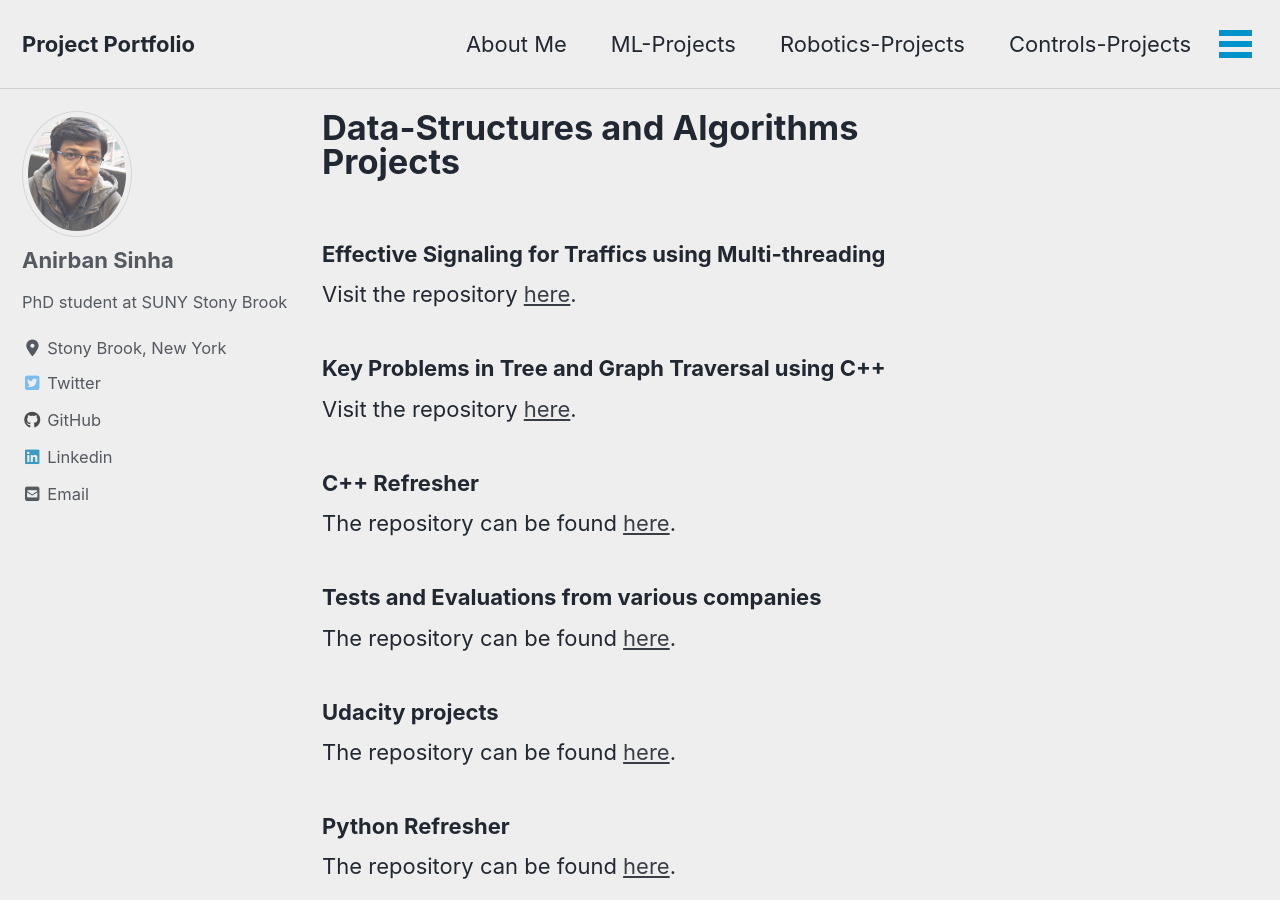
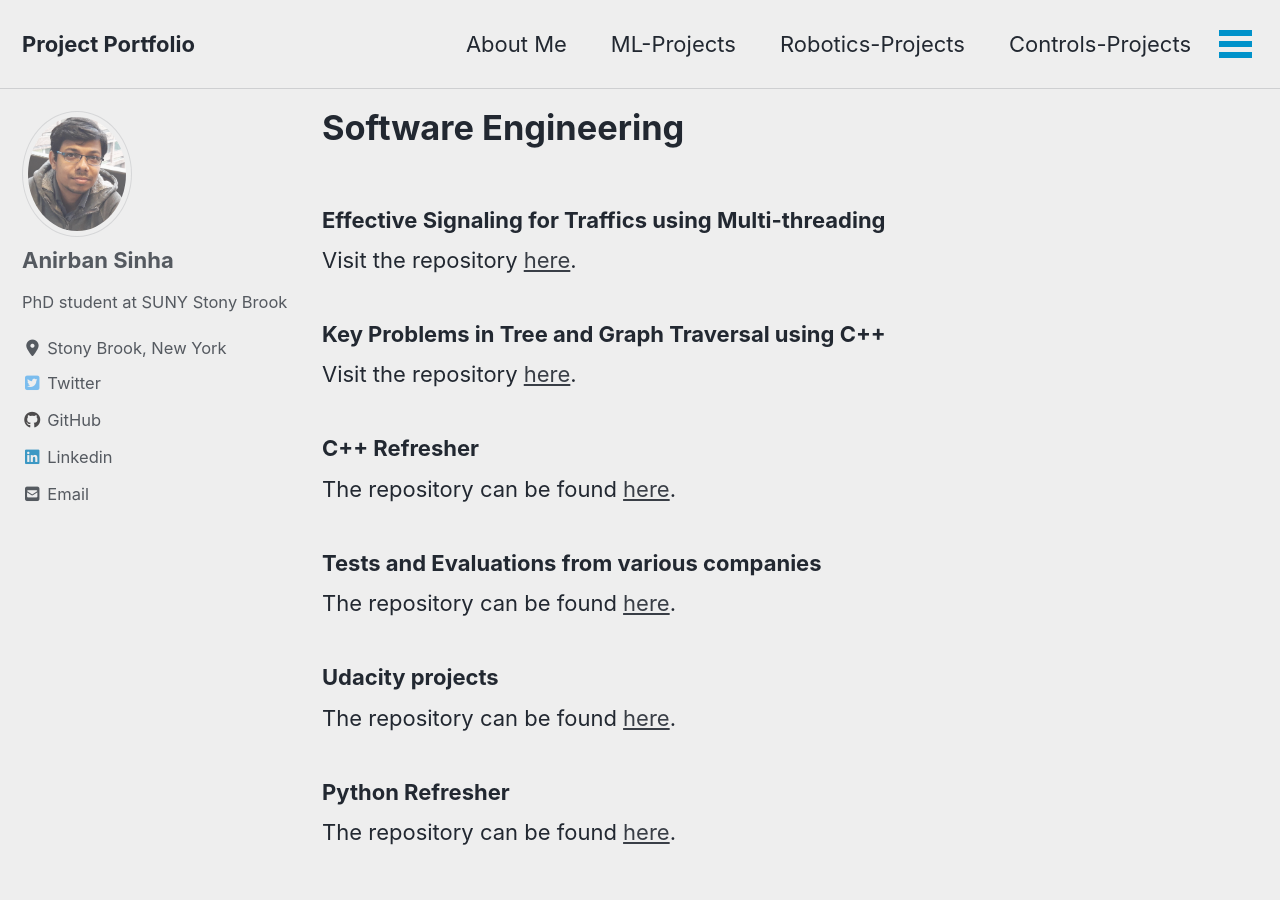
Before and after one commit to mattsinbot/mattsinbot.github.io, a Jekyll site: the page built from _pages/DadaStructuresAlgorithms.md, in a window 1280 px wide and 900 px high. Built offline with Jekyll 4.4.1, drawn with Linux system fonts in a browser that asks for light colours; cached includes are drawn as plain includes; nearby versions of some CDN libraries.

```diff
--- a/_pages/DadaStructuresAlgorithms.md
+++ b/_pages/DadaStructuresAlgorithms.md
@@ -1,5 +1,5 @@
 ---
-title: "Data-Structures and Algorithms Projects"
+title: "Software Engineering"
 permalink: /dsalgprojects/
 header:
   # image: "/images/deeplearning.jpg"
```
